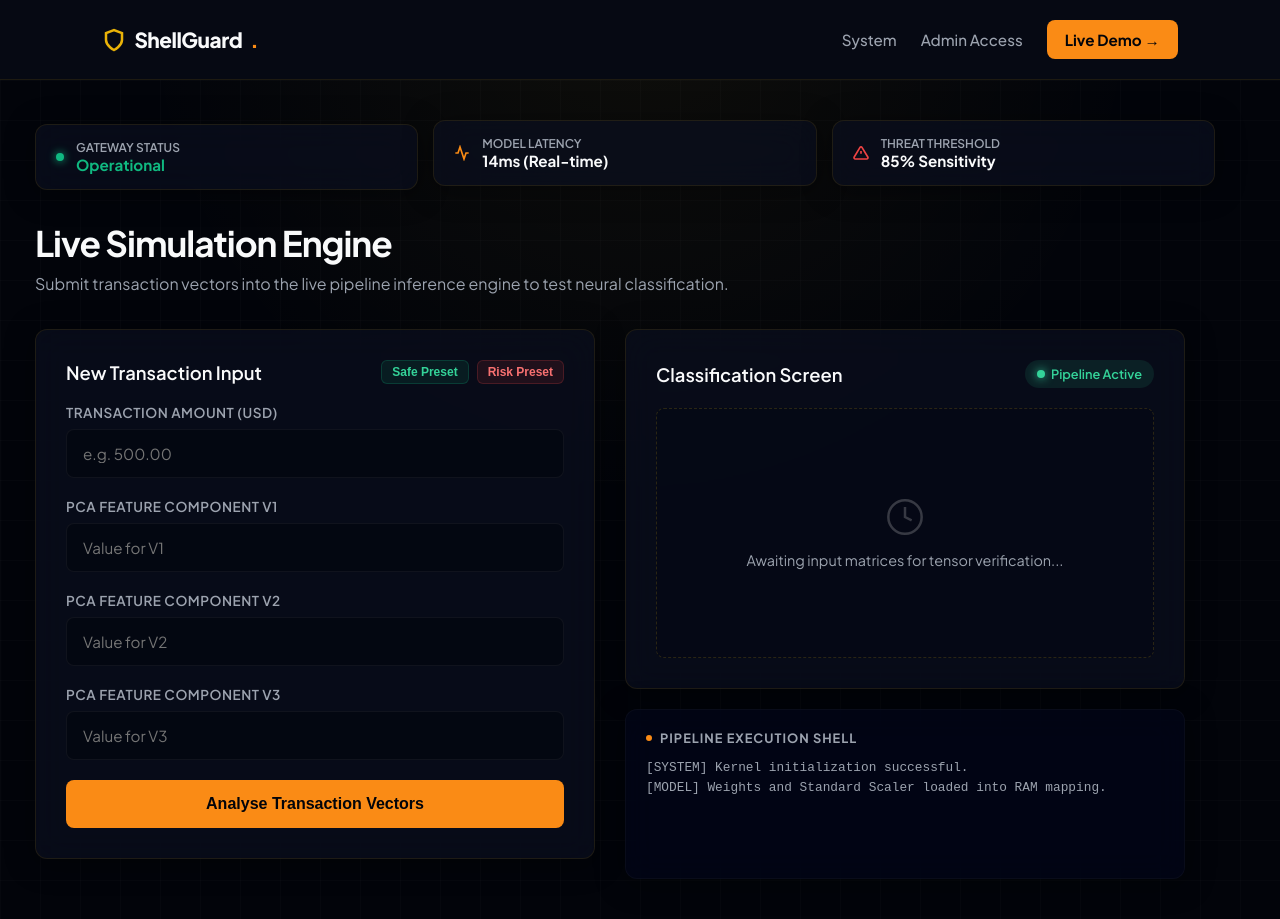
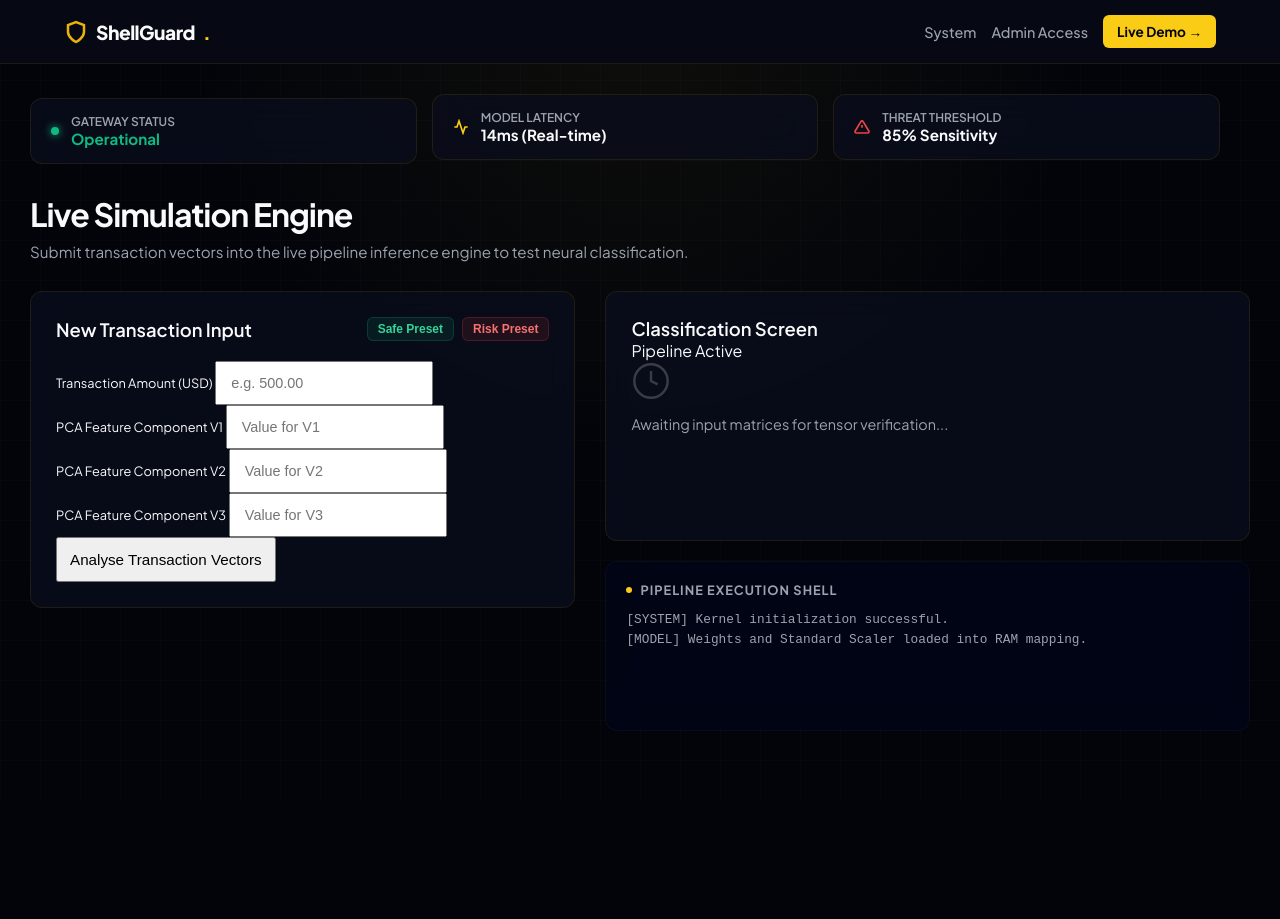
Before and after one commit to shivam808458/shellguard-fraud-system, a Flask app: page / in a window 1280 px wide. After the commit the page ends 731 px from the top, so only its background shows below. Run offline with Flask 3, Linux system fonts and the light colour scheme; parts of the project's set-up code (start-up, migrations or seed data) failed here and were passed over.

Commit message:
Update style.css

```diff
--- a/static/style.css
+++ b/static/style.css
@@ -6,8 +6,8 @@
     --card-bg: rgba(10, 15, 30, 0.7);
     --card-border: rgba(234, 179, 8, 0.1);
     --grid-line: rgba(255, 255, 255, 0.015);
-    --accent: #fa8b15;
-    --accent-hover: #ea3508;
+    --accent: #facc15;
+    --accent-hover: #eab308;
     --text-primary: #f9fafb;
     --text-muted: #9ca3af;
     --fraud-color: #f87171;
@@ -30,12 +30,13 @@ body {
     background-size: 40px 40px, 40px 40px, 100% 100%;
     color: var(--text-primary);
     min-height: 100vh;
+    -webkit-font-smoothing: antialiased;
 }
 
-/* ===== NAVBAR ===== */
+/* ===== NAVBAR - RESPONSIVE OPTIMIZED ===== */
 .navbar {
     background: var(--bg-nav);
-    padding: 20px 8%;
+    padding: 15px 5%;
     display: flex;
     justify-content: space-between;
     align-items: center;
@@ -50,7 +51,7 @@ body {
     align-items: center;
     gap: 8px;
     font-weight: 800;
-    font-size: 1.3rem;
+    font-size: 1.2rem;
     letter-spacing: -0.5px;
 }
 
@@ -61,14 +62,14 @@ body {
 .nav-links {
     display: flex;
     align-items: center;
-    gap: 24px;
+    gap: 15px;
 }
 
 .nav-links a {
     color: var(--text-muted);
     text-decoration: none;
     font-weight: 500;
-    font-size: 0.95rem;
+    font-size: 0.9rem;
     transition: color 0.2s ease;
 }
 
@@ -79,30 +80,35 @@ body {
 .btn-demo {
     background: var(--accent);
     color: #02040a !important;
-    padding: 10px 18px;
-    border-radius: 8px;
+    padding: 8px 14px;
+    border-radius: 6px;
     font-weight: 700 !important;
+    font-size: 0.85rem !important;
     display: flex;
     align-items: center;
-    gap: 6px;
-    transition: background 0.2s ease, transform 0.2s ease;
+    gap: 5px;
+    transition: background 0.2s ease;
     text-decoration: none;
 }
 
-.btn-demo:hover {
-    background: var(--accent-hover);
-    transform: translateY(-1px);
+/* Mobile Nav Query */
+@media (max-width: 600px) {
+    .navbar { padding: 10px 3%; }
+    .nav-logo { font-size: 1rem; }
+    .nav-links { gap: 8px; }
+    .nav-links a { font-size: 0.75rem; }
+    .btn-demo { padding: 6px 10px; font-size: 0.7rem !important; }
 }
 
 /* ===== MAIN WRAPPER ===== */
 .main {
     max-width: 1250px;
     margin: auto;
-    padding: 40px 20px;
+    padding: 30px 15px;
 }
 
 .page-title {
-    font-size: 2.2rem;
+    font-size: 2rem;
     font-weight: 700;
     letter-spacing: -1px;
     margin-bottom: 8px;
@@ -111,8 +117,8 @@ body {
 
 .page-subtitle {
     color: var(--text-muted);
-    font-size: 1rem;
-    margin-bottom: 35px;
+    font-size: 0.95rem;
+    margin-bottom: 30px;
     text-align: left;
 }
 
@@ -121,257 +127,84 @@ body {
     background: var(--card-bg);
     border: 1px solid var(--card-border);
     border-radius: 12px;
-    padding: 30px;
+    padding: 25px;
     backdrop-filter: blur(16px);
-    -webkit-backdrop-filter: blur(16px);
     width: 100%;
-    box-shadow: 0 4px 30px rgba(0, 0, 0, 0.4);
 }
 
-/* ===== TWO COLUMN VIEW LAYOUT ===== */
+/* ===== INDEX SYSTEM GRIDS - MOBILE FIX ===== */
 .split-layout {
-    display: table;
-    width: 100%;
-    table-layout: fixed;
-    border-spacing: 30px 0;
-    margin: 0 -30px;
+    display: grid;
+    grid-template-columns: 1fr; /* Mobile-first: single column */
+    gap: 20px;
+    margin-bottom: 30px;
 }
 
-.split-col {
-    display: table-cell;
-    vertical-align: top;
-    width: 50%;
+@media (min-width: 900px) {
+    .split-layout { grid-template-columns: 1.1fr 1.3fr; gap: 30px; }
 }
 
-/* ===== FORM CONTROLS ===== */
-.form-group {
-    margin-bottom: 20px;
-    text-align: left;
+/* Input Preset Buttons Mobile Adjustment */
+.preset-wrap {
+    display: flex;
+    flex-wrap: wrap; /* Wraps buttons on very narrow screens */
+    gap: 6px;
+    margin-top: 5px;
 }
 
-.form-group label {
-    display: block;
-    font-size: 0.85rem;
-    font-weight: 600;
-    text-transform: uppercase;
-    letter-spacing: 0.5px;
-    color: var(--text-muted);
-    margin-bottom: 8px;
+@media (min-width: 900px) {
+    .preset-wrap { margin-top: 0; gap: 8px; }
 }
 
-input {
-    width: 100%;
-    padding: 14px 16px;
-    background: rgba(4, 7, 17, 0.9);
-    border: 1px solid rgba(255, 255, 255, 0.05);
-    border-radius: 8px;
-    color: var(--text-primary);
-    font-family: inherit;
-    font-size: 0.95rem;
-    transition: border-color 0.2s ease, box-shadow 0.2s ease;
+/* ===== ANALYTICS DASHBOARD STATS - RESPONSIVE GRID ===== */
+.stats-row {
+    display: grid;
+    grid-template-columns: repeat(2, 1fr); /* 2 columns on mobile/tablet */
+    gap: 15px;
+    margin-bottom: 30px;
 }
 
-input:focus {
-    outline: none;
-    border-color: var(--accent);
-    box-shadow: 0 0 10px rgba(250, 204, 21, 0.15);
+@media (min-width: 900px) {
+    .stats-row { grid-template-columns: repeat(4, 1fr); gap: 20px; }
 }
 
-button.btn-submit {
-    width: 100%;
-    padding: 15px;
-    background: var(--accent);
-    color: #02040a;
-    border: none;
-    border-radius: 8px;
-    font-weight: 700;
-    font-size: 1rem;
-    cursor: pointer;
-    display: block;
-    text-align: center;
-    transition: background 0.2s ease, transform 0.2s ease;
+.stat-box { padding: 15px; }
+.stat-box h2 { font-size: 1.6rem; }
+
+/* ===== CHARTS RESPONSIVE GRIDS ===== */
+.chart-grid {
+    display: grid;
+    grid-template-columns: 1fr; /* Single column chart mobile */
+    gap: 20px;
 }
 
-button.btn-submit:hover {
-    background: var(--accent-hover);
-    transform: translateY(-1px);
+@media (min-width: 900px) {
+    .chart-grid { grid-template-columns: 1fr 1fr; gap: 30px; }
 }
 
-/* ===== INTERACTION FEED PANEL ===== */
-.feed-header {
-    display: flex;
-    justify-content: space-between;
-    align-items: center;
-    margin-bottom: 20px;
-}
+.chart-grid .card { height: 350px; }
+.chart-wrap { height: 260px; }
 
-.status-indicator {
-    display: flex;
-    align-items: center;
-    gap: 6px;
-    background: rgba(52, 211, 153, 0.1);
-    color: var(--safe-color);
-    padding: 6px 12px;
-    border-radius: 20px;
-    font-size: 0.8rem;
-    font-weight: 600;
-}
+/* ===== FORM & TABLES ===== */
+.form-group label { font-size: 0.8rem; }
+input { padding: 12px 14px; font-size: 0.9rem; }
+button.btn-submit { padding: 12px; font-size: 0.95rem; }
 
-.status-dot {
-    width: 8px;
-    height: 8px;
-    background: var(--safe-color);
-    border-radius: 50%;
-    box-shadow: 0 0 10px var(--safe-color);
-}
+.alert-output h2 { font-size: 1.3rem; }
+.alert-output p { font-size: 0.9rem; }
 
-.realtime-box {
-    min-height: 250px;
-    display: flex;
-    flex-direction: column;
-    justify-content: center;
-    align-items: center;
-    border: 1px dashed rgba(250, 204, 21, 0.15);
-    border-radius: 8px;
-    padding: 20px;
-    text-align: center;
-    background: rgba(4, 7, 17, 0.3);
-}
-
-.alert-output {
-    width: 100%;
-    padding: 20px;
-    border-radius: 8px;
-    text-align: left;
-}
-
-.alert-output.fraud {
-    background: rgba(248, 113, 113, 0.08);
-    border-left: 4px solid var(--fraud-color);
-    box-shadow: 0 0 15px rgba(248, 113, 113, 0.05);
-}
-
-.alert-output.normal {
-    background: rgba(52, 211, 153, 0.08);
-    border-left: 4px solid var(--safe-color);
-    box-shadow: 0 0 15px rgba(52, 211, 153, 0.05);
-}
-
-/* ===== ANALYTICS DASHBOARD STATS ===== */
-.stats-row {
-    display: table;
-    width: 100%;
-    table-layout: fixed;
-    border-spacing: 20px 0;
-    margin: 0 -20px 35px -20px;
-}
-
-.stat-col {
-    display: table-cell;
-    vertical-align: top;
-}
-
-.stat-box {
-    padding: 20px;
-    text-align: left;
-}
-
-.stat-box p {
-    font-size: 0.85rem;
-    color: var(--text-muted);
-    font-weight: 500;
-}
-
-.stat-box h2 {
-    font-size: 2rem;
-    font-weight: 700;
-    margin-top: 6px;
-    letter-spacing: -0.5px;
-}
-
-.chart-grid {
-    display: table;
-    width: 100%;
-    table-layout: fixed;
-    border-spacing: 30px 0;
-    margin: 0 -30px;
-}
-
-.chart-col {
-    display: table-cell;
-    vertical-align: top;
-    width: 50%;
-}
-
-.chart-grid .card {
-    height: 380px;
-}
-
-.chart-wrap {
-    width: 100%;
-    height: 280px;
-    position: relative;
-    margin-top: 15px;
-}
-
-canvas {
-    display: block;
-    width: 100% !important;
-    height: 100% !important;
-}
-
-/* ===== DATA TABLE LAYOUT ===== */
+/* Table Mobile Handling */
 .table-responsive {
     overflow-x: auto;
     width: 100%;
+    -webkit-overflow-scrolling: touch;
 }
 
-table {
-    width: 100%;
-    border-collapse: collapse;
-    text-align: left;
+table { min-width: 500px; } /* Ensures table doesn't get squashed */
+th, td { padding: 12px; font-size: 0.85rem; }
+.badge { font-size: 0.75rem; padding: 3px 8px; }
+
+/* Admin Delete Button Alignment Mobile */
+@media (max-width: 600px) {
+    .admin-header { flex-direction: column; align-items: flex-start; gap: 10px; }
 }
-
-th {
-    padding: 14px;
-    color: var(--text-muted);
-    font-size: 0.85rem;
-    font-weight: 600;
-    text-transform: uppercase;
-    border-bottom: 1px solid var(--card-border);
-    background: rgba(6, 9, 19, 0.5);
-}
-
-td {
-    padding: 14px;
-    border-bottom: 1px solid rgba(255, 255, 255, 0.02);
-    font-size: 0.95rem;
-}
-
-tr:hover td {
-    background: rgba(255, 255, 255, 0.01);
-}
-
-.badge {
-    padding: 4px 10px;
-    border-radius: 6px;
-    font-size: 0.8rem;
-    font-weight: 700;
-}
-
-.badge-fraud { background: rgba(248, 113, 113, 0.15); color: var(--fraud-color); }
-.badge-normal { background: rgba(52, 211, 153, 0.15); color: var(--safe-color); }
-
-.btn-danger {
-    background: rgba(248, 113, 113, 0.1);
-    color: var(--fraud-color);
-    border: 1px solid rgba(248, 113, 113, 0.2);
-    padding: 6px 12px;
-    border-radius: 6px;
-    cursor: pointer;
-    font-weight: 600;
-    transition: background 0.2s ease;
-}
-.btn-danger:hover {
-    background: rgba(248, 113, 113, 0.2);
-}
```
